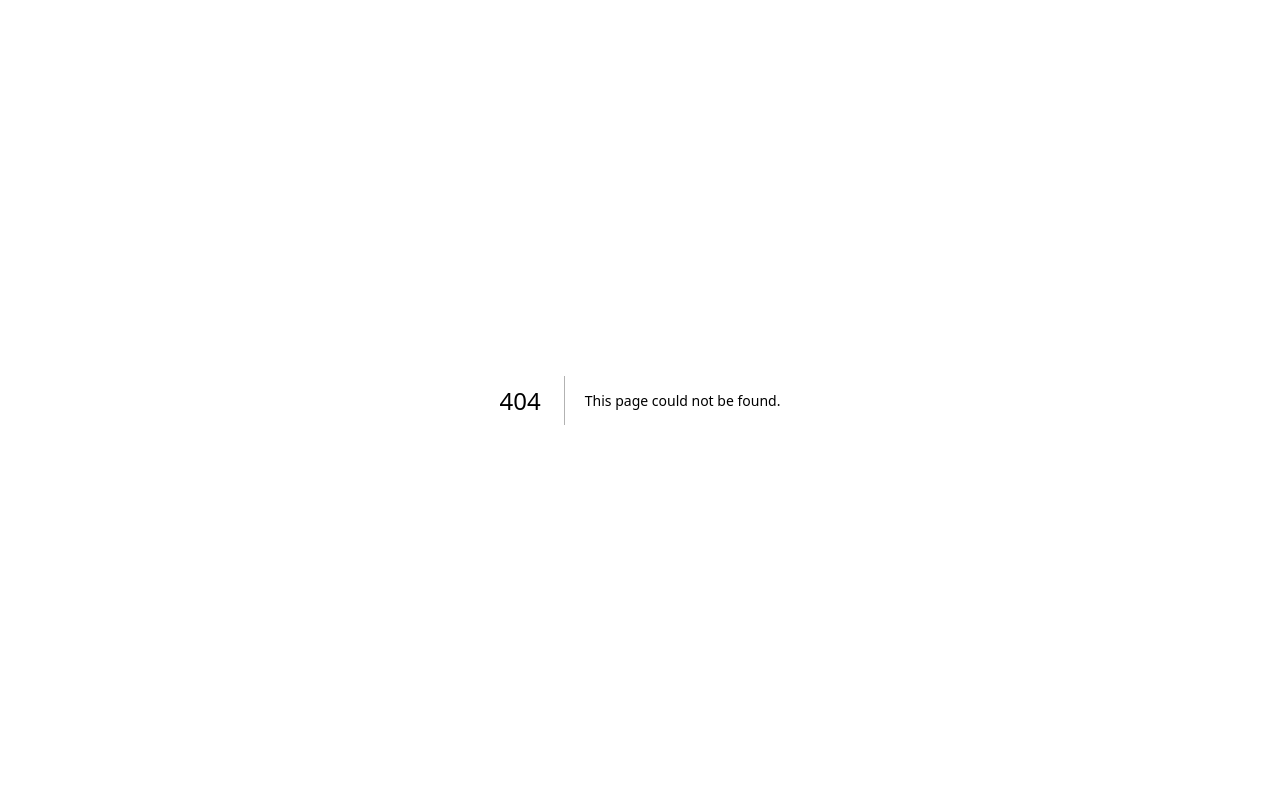
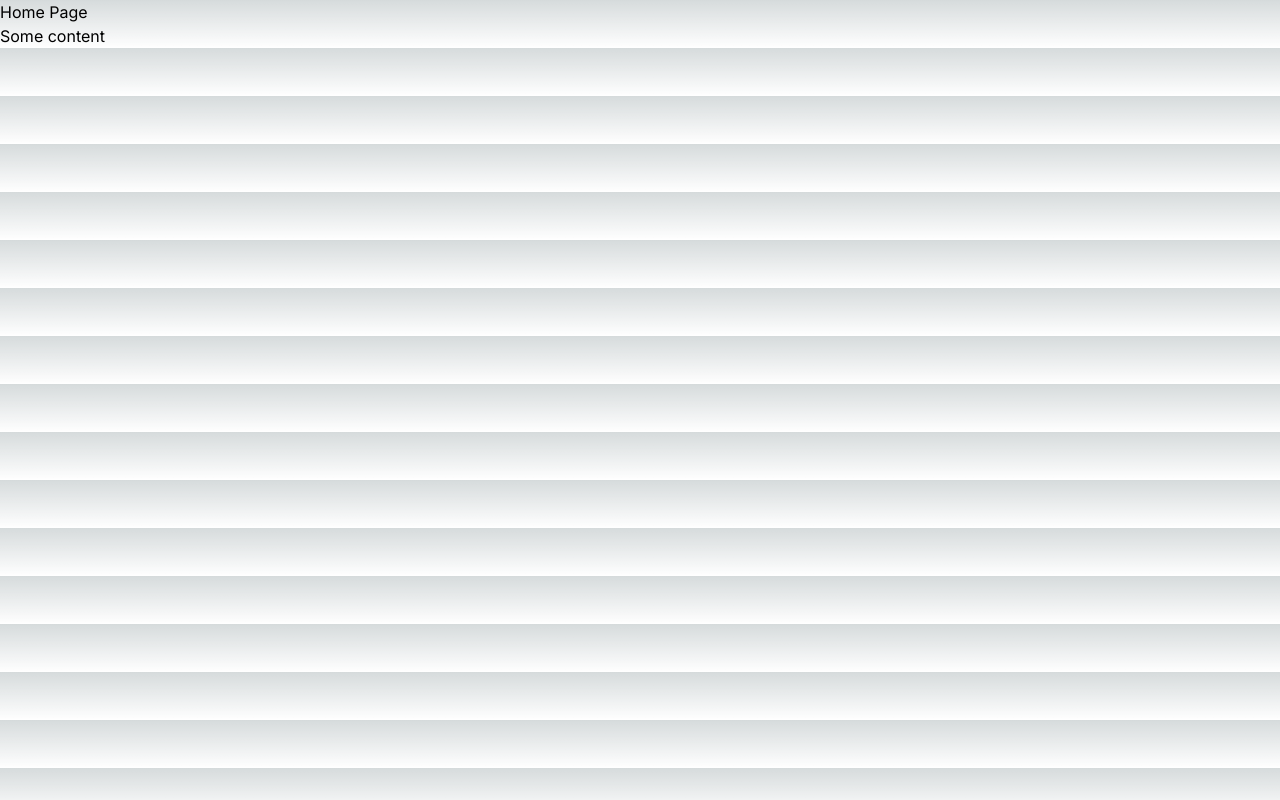
Before and after one commit to Clowenp/BonfAIre, a Next.js app in the folder bonfaire/: page /home in a window 1280 px wide. Before the commit this address had no page. Built offline with nearby package versions, Linux system fonts and the light colour scheme.

Commit message:
Main page for home/

```diff
--- /dev/null
+++ b/bonfaire/src/app/(chat)/home/page.tsx
@@ -0,0 +1,13 @@
+async function getNotes(){
+    const res = await fetch('http://localhost:3000/api/notes');
+
+}
+
+export default async function HomePage(){
+    return (
+        <div>
+            <h1>Home Page</h1>
+            <p>Some content</p>
+        </div>
+    );
+}
```
